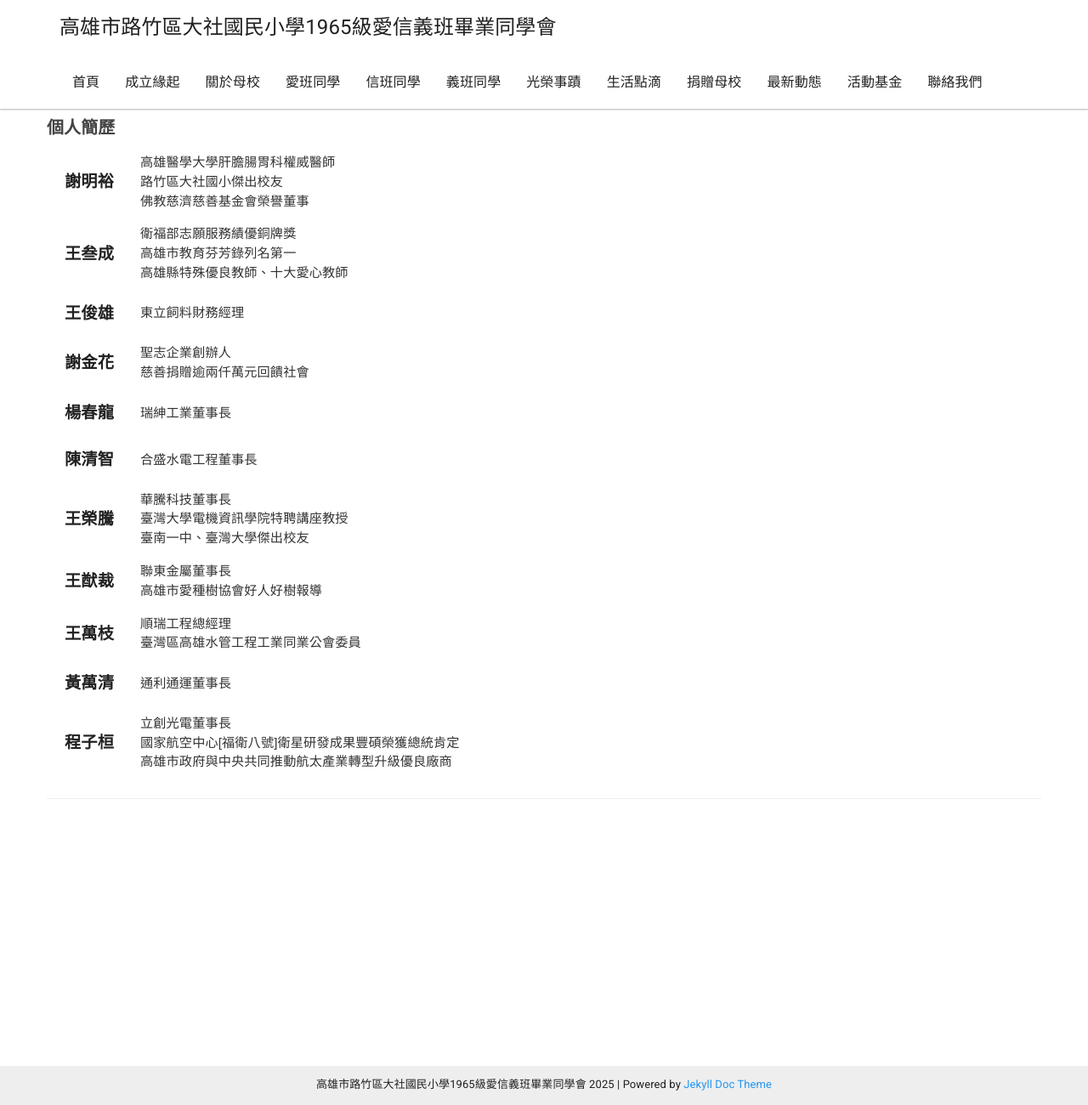
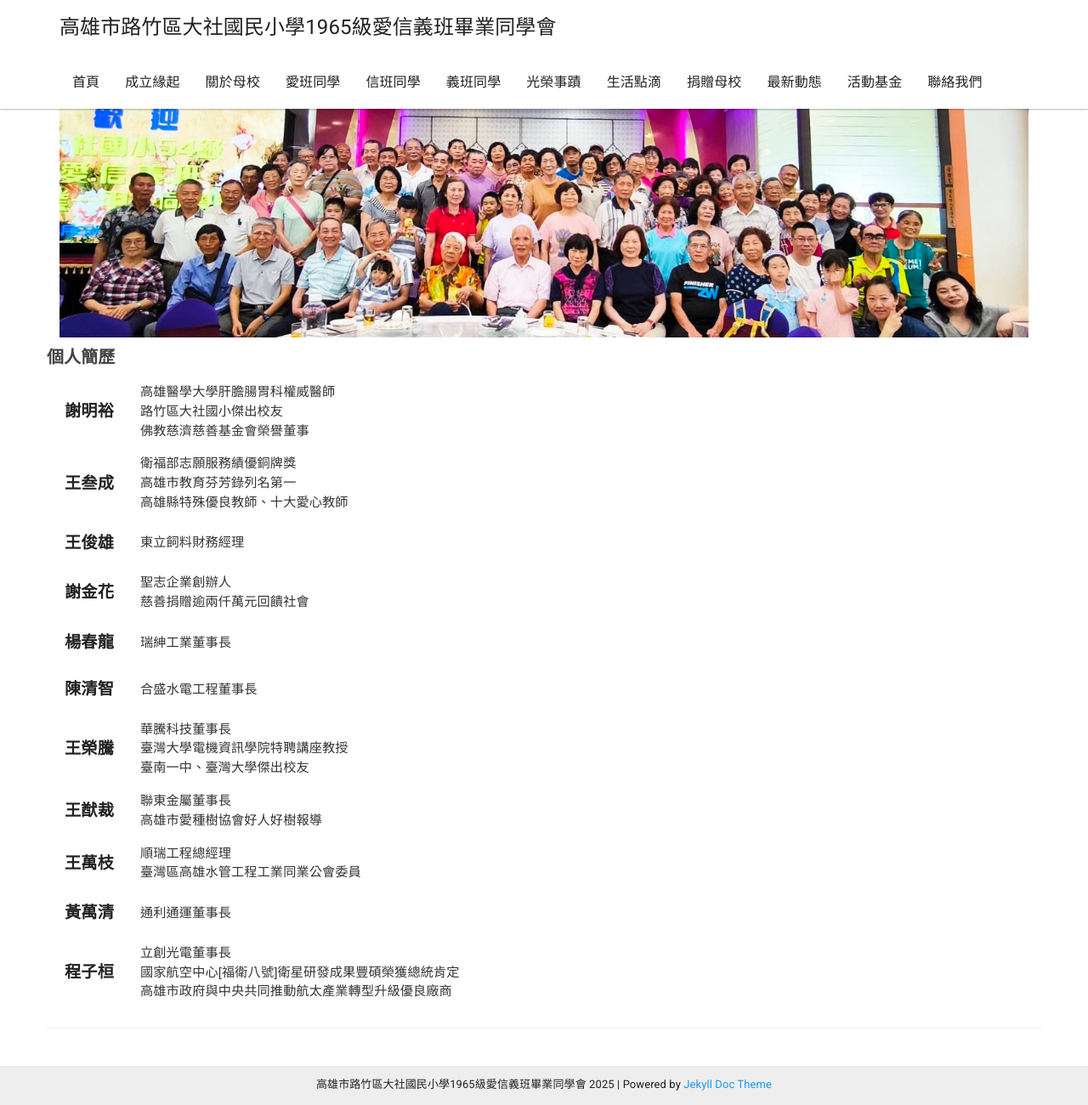
Before and after one commit to dashe1965/dashe1965.github.io, a Jekyll site: the page built from _docs/Resume/Resume.md, in a window 1280 px wide and 1300 px high. Shown: the whole window at 85% size. Built offline with Jekyll 4.4.1, drawn with Linux system fonts in a browser that asks for light colours; nearby versions of some CDN libraries.

Commit message:
Update docs_no_nav.html

```diff
--- a/_layouts/docs_no_nav.html
+++ b/_layouts/docs_no_nav.html
@@ -10,6 +10,7 @@ layout: default
 {% if page.sectionid=='classmates_xin' %} class="page-header-container-group" {% endif %}
 {% if page.sectionid=='classmates_yi' %} class="page-header-container-group" {% endif %}
 {% if page.sectionid=='honors' %} class="page-header-container-group" {% endif %}
+{% if page.sectionid=='Resume' %} class="page-header-container-group" {% endif %}
 {% if page.sectionid=='life' %} class="page-header-container-group" {% endif %}
 {% if page.sectionid=='donate' %} class="page-header-container-school" {% endif %}
 {% if page.sectionid=='update' %} class="page-header-container-group" {% endif %}
```
